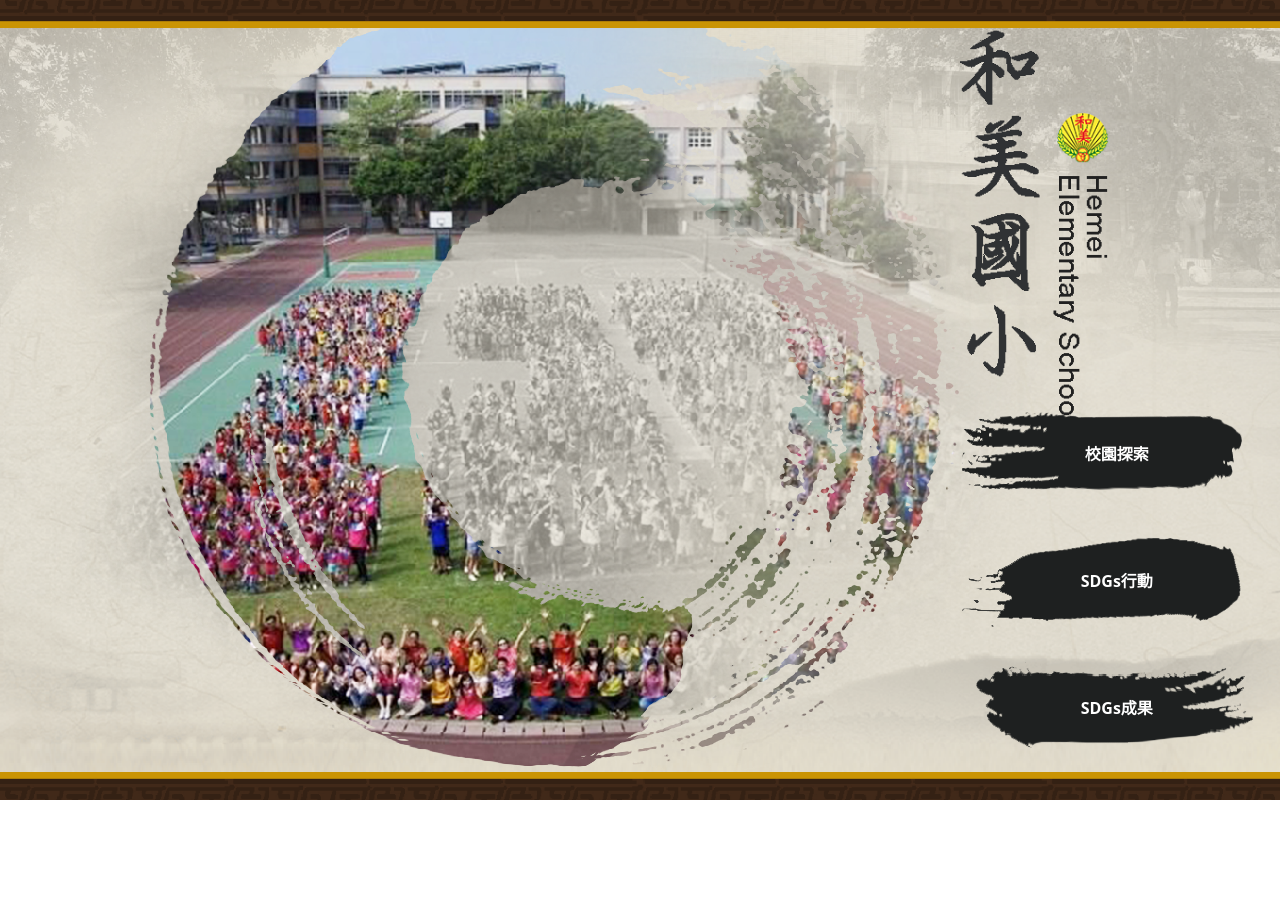
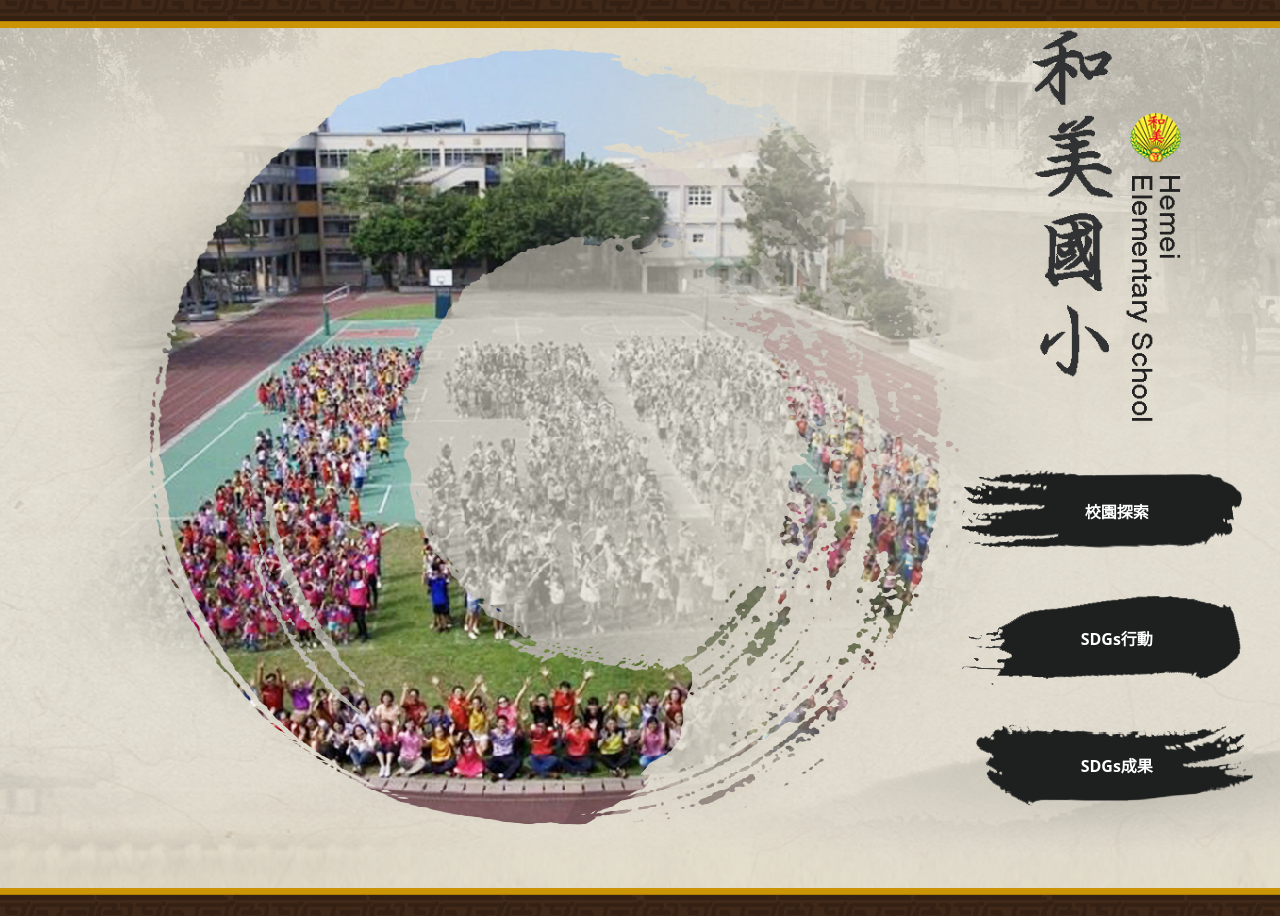
Before and after one commit to Evie-Liuu/Hemei, a Vue app: page / in a window 1280 px wide. Before the commit the page ends 800 px from the top, so only its background shows below. Built offline with nearby package versions, Linux system fonts and the light colour scheme.

Commit message:
部屬問題修正

```diff
--- a/src/components/ActionCard.vue
+++ b/src/components/ActionCard.vue
@@ -56,7 +56,7 @@
   </div>
 </template>
 <script setup>
-import { defineProps } from "vue";
+// import { defineProps } from "vue";
 import { useRouter } from "vue-router";
 const router = useRouter();
 
--- a/src/router/index.js
+++ b/src/router/index.js
@@ -16,7 +16,7 @@ const routes = [
 ];
 
 const router = createRouter({
-  history: createWebHashHistory(),
+  history: createWebHashHistory('/Hemei/'),
   routes,
 });
 
--- a/src/views/Home.vue
+++ b/src/views/Home.vue
@@ -1,6 +1,6 @@
 <template>
   <main
-    class="relative grid lg:grid-flow-col content-center lg:content-stretch lg:grid-rows-2 h-screen w-screen text-center bg-[url('@/assets/images/Mobile/Web_Bcakground.png')] bg-cover bg-center overflow-hidden lg:bg-[url('@/assets/images/Backgound.png')]"
+    class="relative overflow-y-auto lg:overflow-y-hidden grid lg:grid-flow-col content-center lg:content-stretch lg:grid-rows-2 text-center bg-[url('@/assets/images/Mobile/Web_Bcakground.png')] bg-cover bg-center overflow-hidden lg:bg-[url('@/assets/images/Backgound.png')]"
   >
     <img
       src="@/assets/images/Frame.png"
@@ -34,7 +34,7 @@
             ? 'opacity-100 translate-y-0'
             : 'opacity-0 -translate-y-full',
         ]"
-        class="font-bold text-brown-500 flex flex-col items-center lg:gap-5 lg:flex-row lg:justify-start w-full"
+        class="flex items-center justify-center lg:gap-5 w-full"
       >
         <picture>
           <img
@@ -52,7 +52,9 @@
     </section>
     <!-- Menu Buttons -->
     <section class="lg:col-span-1 lg:-ml-48 z-10">
-      <div class="flex flex-col pt-12 lg:pt-0 lg:gap-5 items-center justify-center">
+      <div
+        class="flex flex-col pt-12 lg:pt-0 lg:gap-5 items-center justify-center"
+      >
         <router-link
           to="/about"
           class="relative"
```
